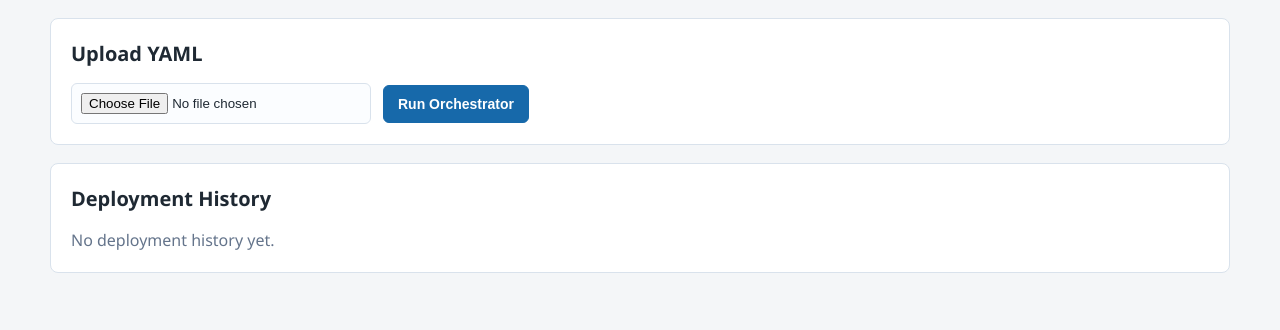
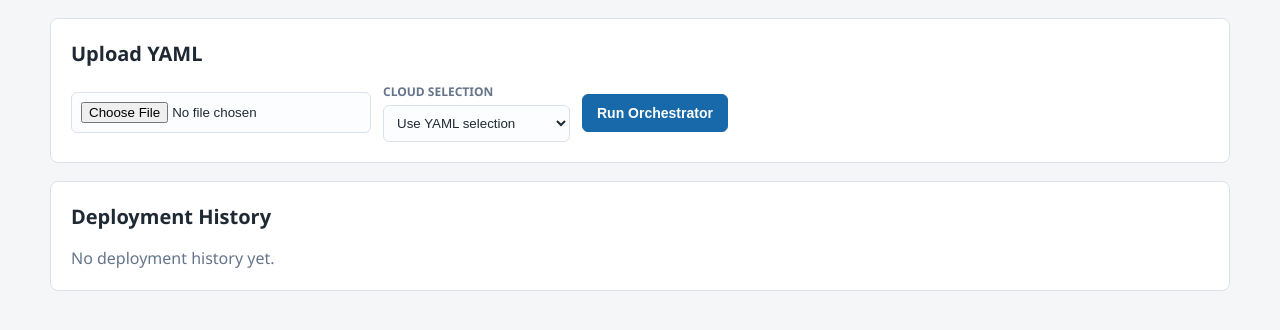
Before and after one commit to muhammadtalha19/Final-year-Project, a Flask app: page / in a window 1280 px wide. Shown: the part 112-442 px from the top of the page. Run offline with Flask 3, Linux system fonts and the light colour scheme.

Commit message:
Add frontend cloud provider selector

```diff
--- a/app.py
+++ b/app.py
@@ -64,6 +64,7 @@ def deploy():
         }
         return render_template("index.html", result=result, history=load_deployment_history(limit=10)), 400
 
+    _apply_cloud_selection_override(deployment_config, request.form.get("cloud_selection", "yaml"))
     result = deploy_app(deployment_config)
     return render_template("index.html", result=result, history=load_deployment_history(limit=10))
 
@@ -77,6 +78,21 @@ def history():
 def delete_saved_deployment(deployment_id):
     delete_result = delete_deployment(deployment_id)
     return render_template("index.html", delete_result=delete_result, history=load_deployment_history(), show_history=True)
+
+
+def _apply_cloud_selection_override(deployment_config, cloud_selection):
+    if not isinstance(deployment_config, dict):
+        return
+
+    selection_map = {
+        "auto": {"mode": "auto"},
+        "AWS": {"mode": "manual", "provider": "AWS"},
+        "Azure": {"mode": "manual", "provider": "Azure"},
+        "GCP": {"mode": "manual", "provider": "GCP"},
+    }
+    override = selection_map.get(cloud_selection)
+    if override:
+        deployment_config["selection"] = override
 
 
 # ya api route ha configurantion management ky liye (API ROUTES (Config Management)).
--- a/templates/index.html
+++ b/templates/index.html
@@ -115,6 +115,15 @@
             border: 1px solid var(--line);
             border-radius: 6px;
             background: #fbfdff;
+        }
+
+        select {
+            min-width: min(100%, 240px);
+            padding: 9px;
+            border: 1px solid var(--line);
+            border-radius: 6px;
+            background: #fbfdff;
+            color: var(--text);
         }
 
         .status {
@@ -269,6 +278,16 @@
             <h2>Upload YAML</h2>
             <form method="POST" action="/deploy" enctype="multipart/form-data">
                 <input type="file" name="config_file" accept=".yaml,.yml" required>
+                <label>
+                    <span class="label">Cloud Selection</span>
+                    <select name="cloud_selection">
+                        <option value="yaml" selected>Use YAML selection</option>
+                        <option value="auto">Auto select best provider</option>
+                        <option value="AWS">AWS</option>
+                        <option value="Azure">Azure</option>
+                        <option value="GCP">GCP</option>
+                    </select>
+                </label>
                 <button type="submit">Run Orchestrator</button>
             </form>
         </section>
```
Also changed, not shown: tests/test_app_cloud_selection.py (added, +146 -0 lines), README.md.
